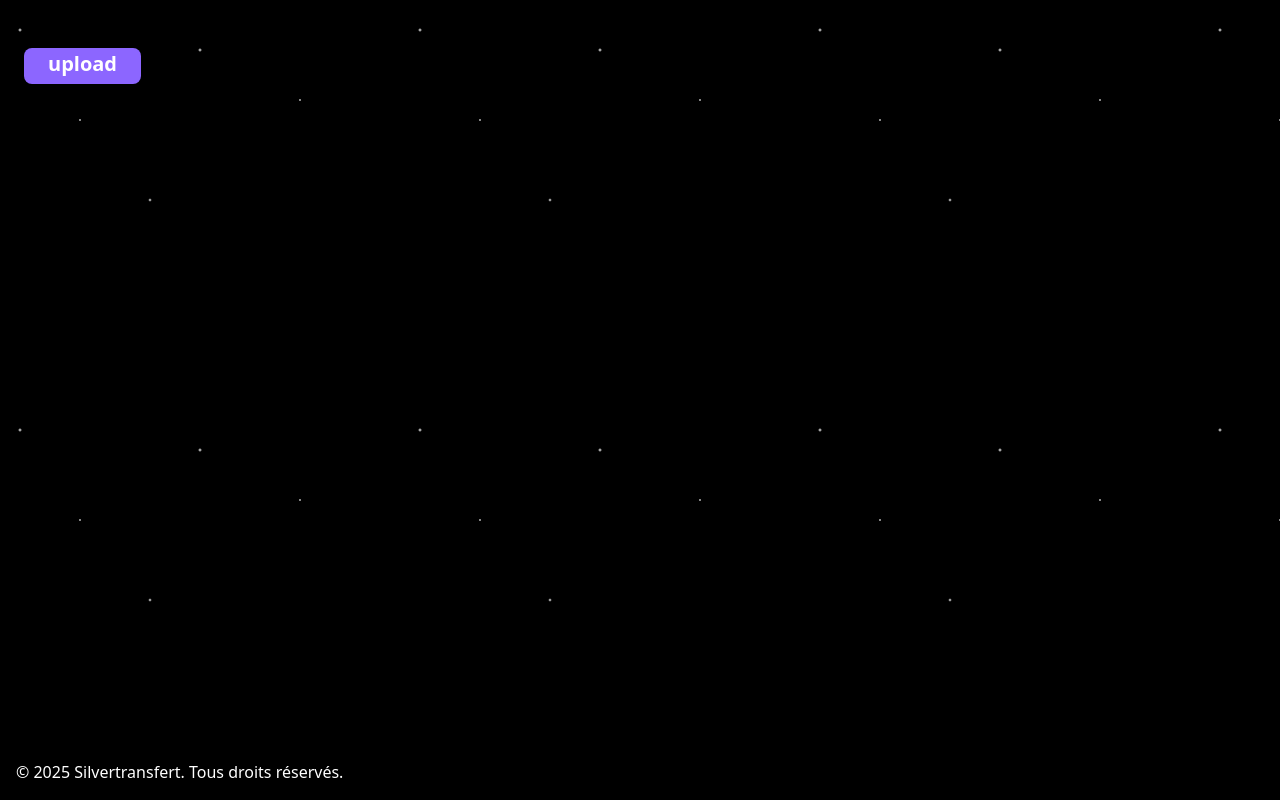
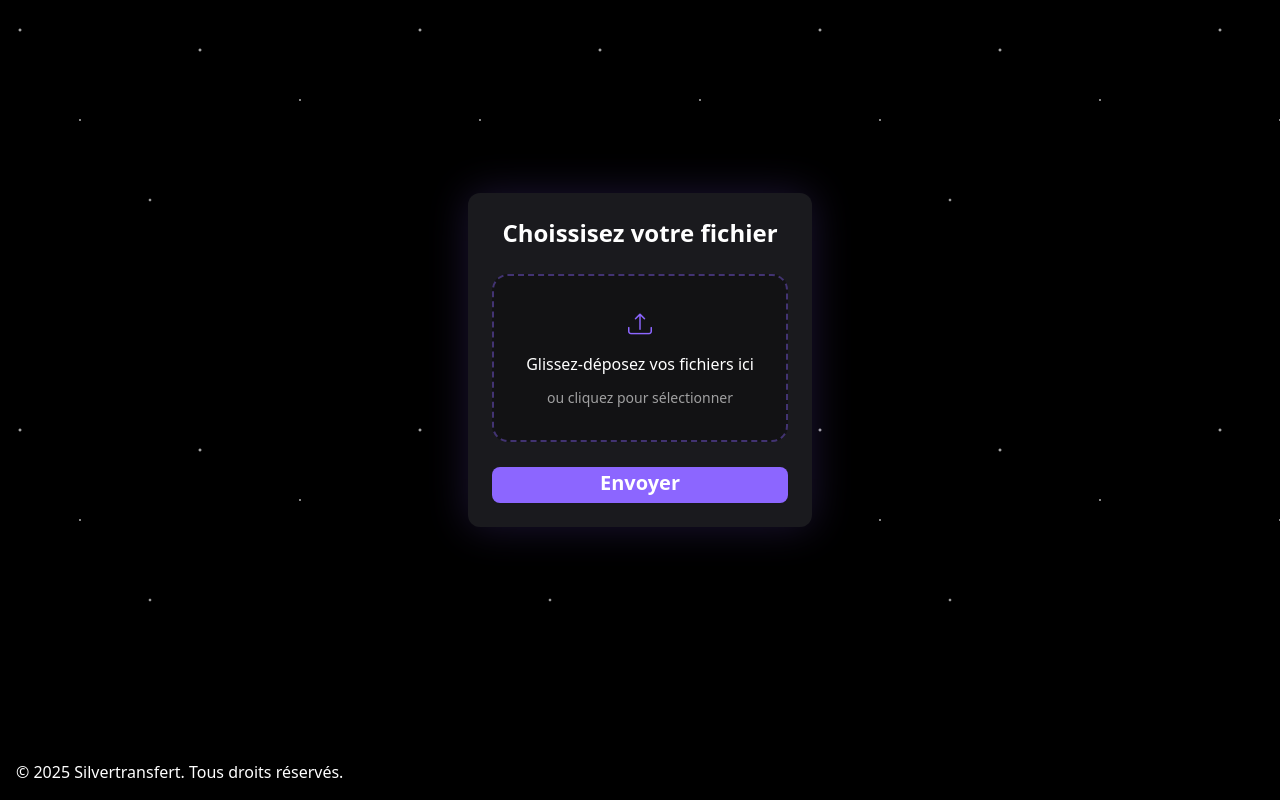
Before and after one commit to SilverCore-Git/SilverTransfer, a Nuxt app: page /upload in a window 1280 px wide. Built offline with nearby package versions, Linux system fonts and the light colour scheme.

Commit message:
clean and prepar send page

```diff
--- a/app/components/card.vue
+++ b/app/components/card.vue
@@ -16,7 +16,11 @@
 
         <slot />
 
-        <button @click="emit('btnClick')" class="w-full">
+        <button
+            v-if="btn"
+            @click="emit('btnClick')"
+            class="w-full"
+        >
             {{ btn }}
         </button>
 
@@ -28,7 +32,7 @@
 
 defineProps<{
     title: string;
-    btn: string;
+    btn?: string;
 }>();
 
 const emit = defineEmits<{
--- a/app/pages/index.vue
+++ b/app/pages/index.vue
@@ -1,28 +1,9 @@
 <script setup lang="ts">
-import Card from '~/components/card.vue';
-import FileDrop from '~/components/FileDrop.vue';
-
-
-
+import upload from "./upload/index.vue";
 </script>
 
 <template>
 
-  <div
-    class="absolute inset-0 flex justify-center items-center"
-  >
-
-    <Card
-      title="Choissisez votre fichier"
-      btn="Envoyer"
-      class="-translate-y-10"
-      @btn-click="navigateTo('/upload')"
-    >
-
-      <FileDrop />
-
-    </Card>
-
-  </div>
+  <upload />
 
 </template>
--- /dev/null
+++ b/app/pages/send/index.vue
@@ -0,0 +1,27 @@
+<template>
+
+    <div
+        class="absolute inset-0 flex justify-center items-center"
+    >
+
+        <Card
+            title="Envoie du fichier..."
+            class="-translate-y-10"
+        >
+
+
+
+        </Card>
+
+    </div>
+
+</template>
+
+<script lang="ts" setup>
+
+import { ref } from 'vue';
+
+const percent = ref<number>(0);
+
+
+</script>
--- a/app/pages/sending/index.vue
+++ /dev/null
@@ -1,31 +0,0 @@
-<template>
-
-    <div>
-
-        <h1>sending...</h1>
-        <p>{{ percent }}%</p>
-
-    </div>
-
-</template>
-
-<script lang="ts" setup>
-
-import { ref } from 'vue';
-
-const percent = ref<number>(0);
-
-onMounted(() => {
-    setTimeout(() => {
-        const interval = setInterval(() => {
-            if (percent.value >= 100) {
-                clearInterval(interval);
-                navigateTo('/done')
-            }
-            if (percent.value > 20) return percent.value += 10;
-            percent.value++;
-        }, 500)
-    }, 2000)
-})
-
-</script>
--- a/app/pages/upload/index.vue
+++ b/app/pages/upload/index.vue
@@ -1,19 +1,27 @@
+<script setup lang="ts">
+import Card from '~/components/card.vue';
+import FileDrop from '~/components/FileDrop.vue';
+import files from '~/assets/ts/Files';
+
+</script>
+
 <template>
 
-    <div>
+    <div
+        class="absolute inset-0 flex justify-center items-center"
+    >
 
-        <button @click="handleUpload">
-            upload
-        </button>
+        <Card
+            title="Choissisez votre fichier"
+            btn="Envoyer"
+            class="-translate-y-10"
+            @btn-click="files.length > 0 ? navigateTo('/send') : console.log('')"
+        >
+
+            <FileDrop />
+
+        </Card>
 
     </div>
 
 </template>
-
-<script lang="ts" setup>
-
-const handleUpload = () => {
-    navigateTo('/sending')
-}
-
-</script>
```
